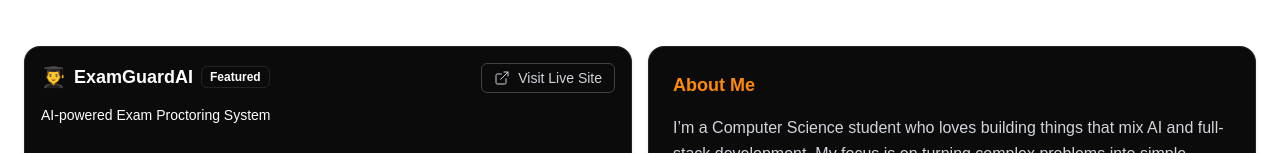
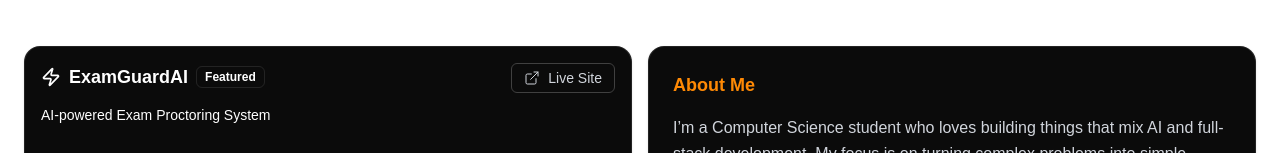
Before and after one commit to baseer4/baseer-portfolio, a Next.js app: page / in a window 1280 px wide. Shown: the part 196-349 px from the top of the page. Built offline with nearby package versions, Linux system fonts and the light colour scheme; a web font is replaced by a local one.

Commit message:
Update icons and minor ui changes

```diff
--- a/src/components/ProjectsCard.jsx
+++ b/src/components/ProjectsCard.jsx
@@ -1,7 +1,7 @@
 "use client";
 
 import React, { useState } from "react";
-import { ExternalLink, LayoutGrid, X } from "lucide-react";
+import { ExternalLink, LayoutGrid, X, Zap } from "lucide-react";
 import { motion, AnimatePresence } from "framer-motion";
 import PerfectScrollbar from "react-perfect-scrollbar";
 import "react-perfect-scrollbar/dist/css/styles.css";
@@ -88,7 +88,7 @@ const ProjectsCard = () => {
       >
         <div className="flex justify-between items-start mb-3">
           <div className="flex items-center gap-2">
-            <span className="text-xl">👨‍🎓</span>
+            <Zap className="h-5 w-5 " />
             <h2 className="text-lg font-semibold flex items-center gap-2">
               ExamGuardAI
               <span className="text-xs border border-white/10 rounded-md px-2 py-[2px] text-white">
@@ -101,7 +101,7 @@ const ProjectsCard = () => {
             hover:text-orange-400 hover:border-orange-500 transition-all duration-200 ease-out"
           >
             <ExternalLink className="h-4 w-4 stroke-[1.5]" />
-            <span>Visit Live Site</span>
+            <span>Live Site</span>
           </button>
         </div>
 
@@ -135,7 +135,6 @@ const ProjectsCard = () => {
         </button>
       </div>
 
-      {/* Modal */}
       <AnimatePresence>
         {isModalOpen && (
           <motion.div
@@ -170,7 +169,6 @@ const ProjectsCard = () => {
                 </PerfectScrollbar>
               </div>
 
-              {/* Desktop Natural Scroll */}
               <div className="hidden md:block max-h-[70vh] overflow-y-auto">
                 <div className="grid grid-cols-1 md:grid-cols-2 gap-6">
                   {projectsData.map((proj) => (
```
